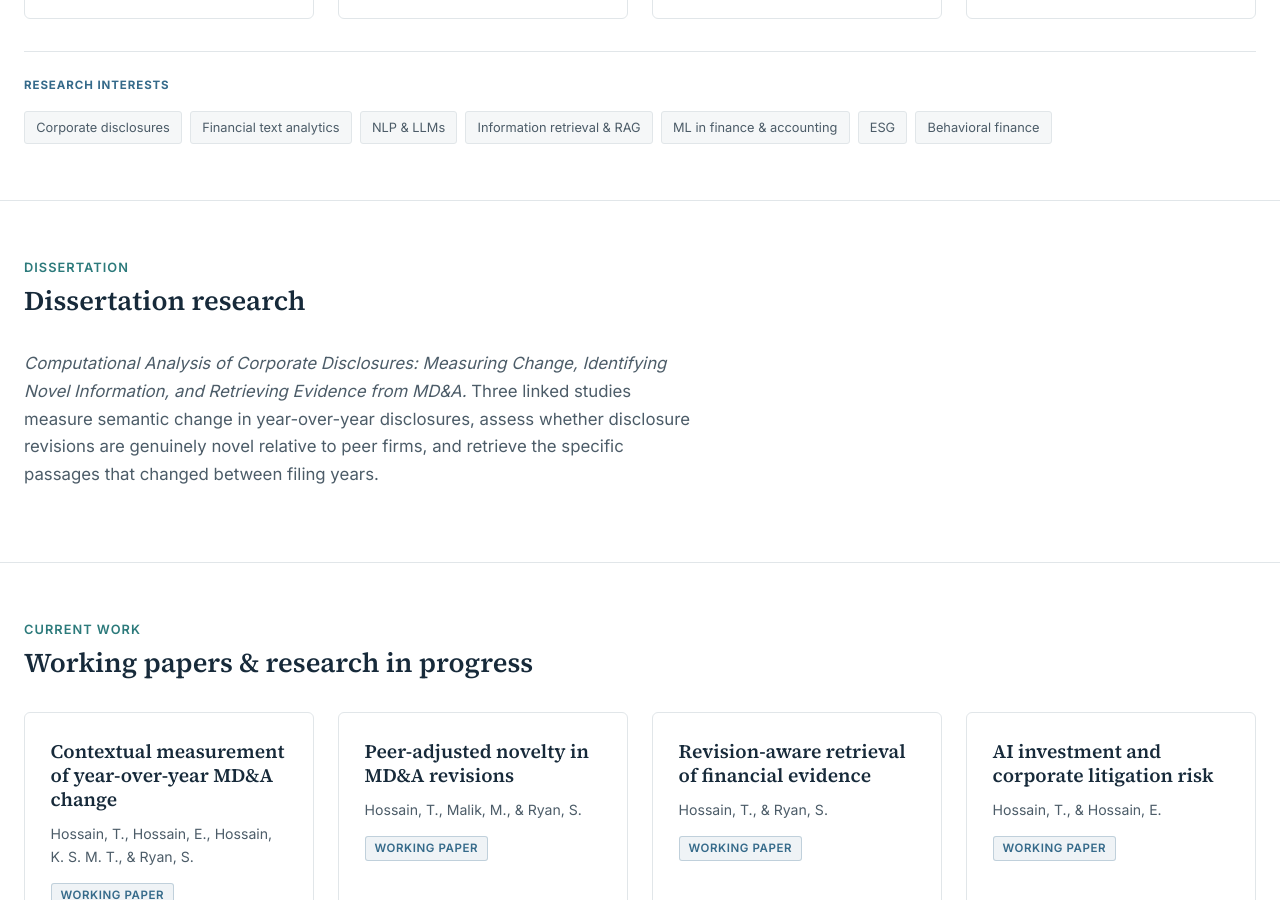
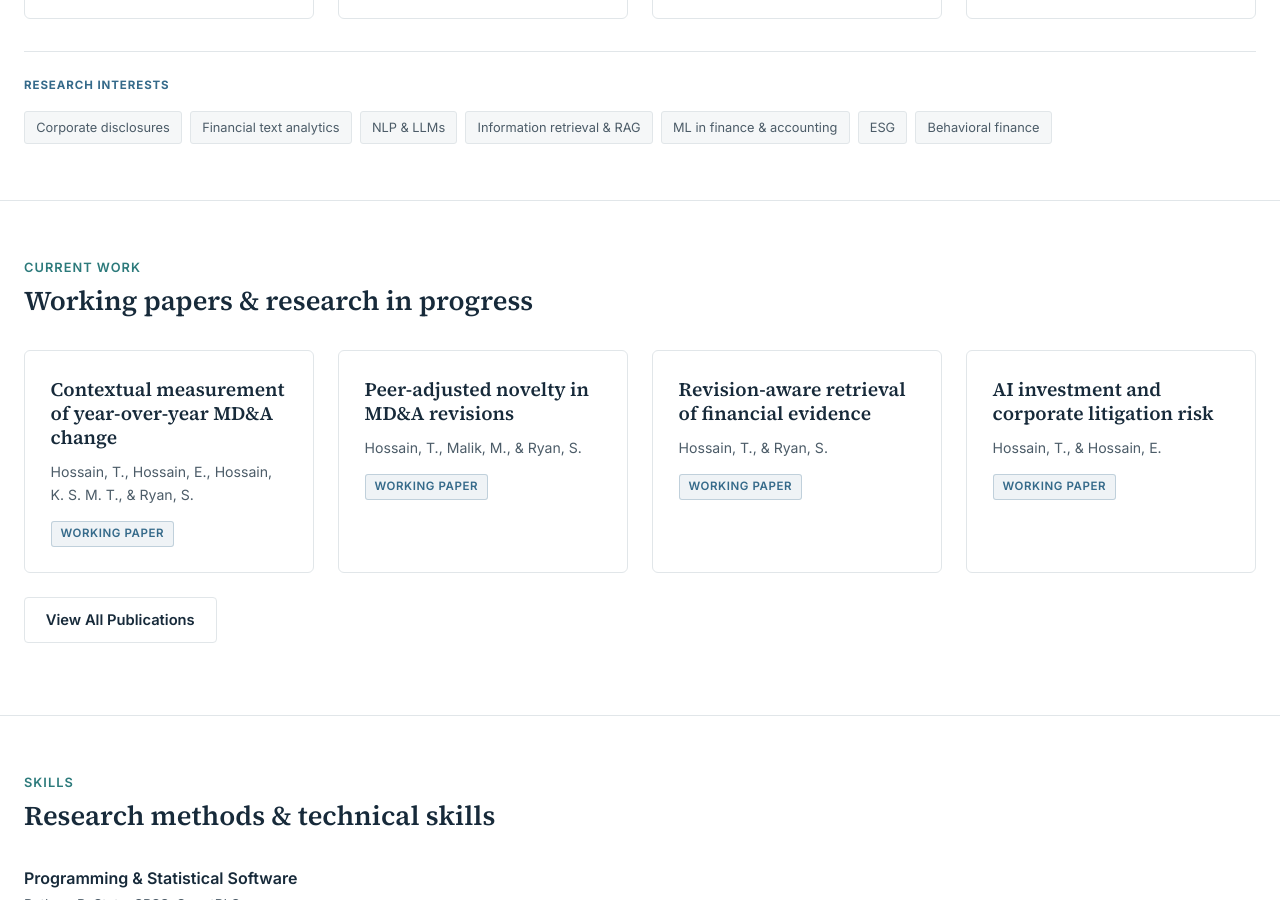
Before and after one commit to tanzinahossain/tanzinahossain.github.io, a Jekyll site: the page built from research/index.html, in a window 1280 px wide and 900 px high, scrolled down 402 px. Built offline with Jekyll 4.4.1, drawn with Linux system fonts in a browser that asks for light colours.

Commit message:
Remove Dissertation Research section from /research page
Co-Authored-By: Claude Sonnet 5 <noreply@anthropic.com>

```diff
--- a/research/index.html
+++ b/research/index.html
@@ -42,15 +42,6 @@ description: Research areas and current working papers.
   </div>
 </section>
 
-<section>
-  <div class="wrap">
-    <div class="section-head">
-      <div class="eyebrow">Dissertation</div>
-      <h2>Dissertation research</h2>
-    </div>
-    <p class="lede"><em>Computational Analysis of Corporate Disclosures: Measuring Change, Identifying Novel Information, and Retrieving Evidence from MD&amp;A.</em> Three linked studies measure semantic change in year-over-year disclosures, assess whether disclosure revisions are genuinely novel relative to peer firms, and retrieve the specific passages that changed between filing years.</p>
-  </div>
-</section>
 
 <section>
   <div class="wrap">
```
